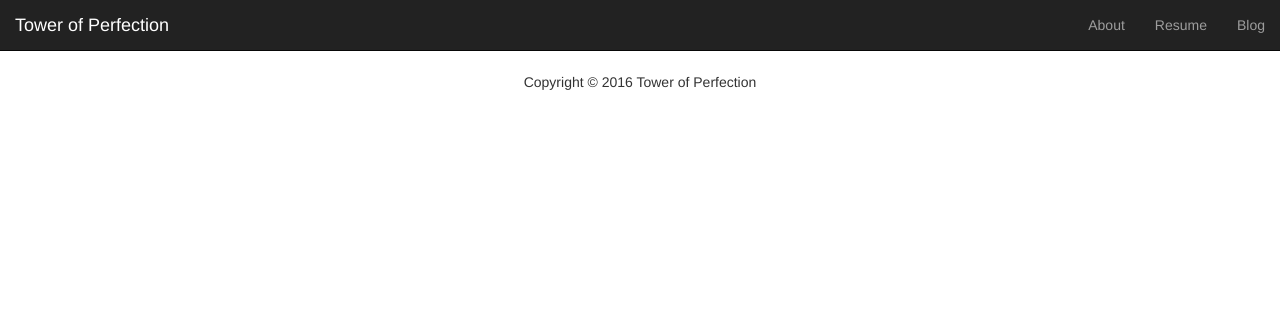
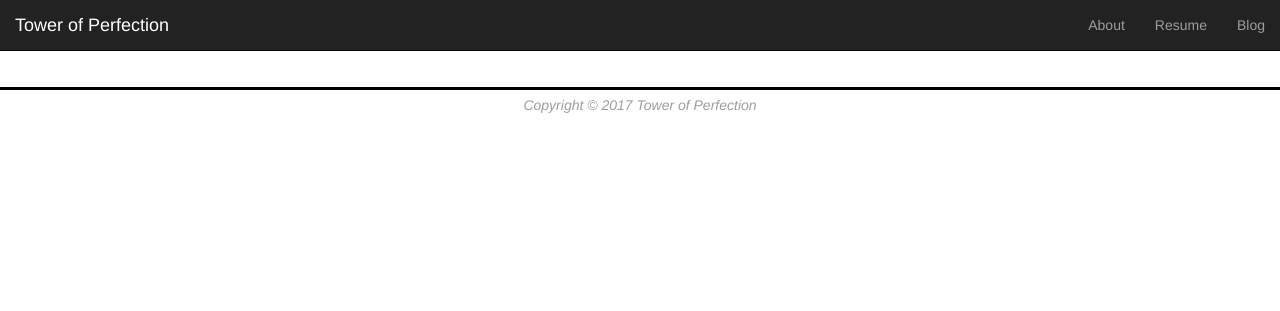
Before and after one commit to buzzbombnc/tower_of_perfection, a Django app: page /blog/ in a window 1280 px wide. Shown: the top 311 px of the page. Run offline with Django 3.2, Linux system fonts and the light colour scheme; data that the repository does not hold is empty; parts of the project's set-up code (start-up, migrations or seed data) failed here and were passed over; some libraries are stand-ins or nearby versions.

Commit message:
Tweak copyright display.

```diff
--- a/project_static/css/top.css
+++ b/project_static/css/top.css
@@ -1 +1,10 @@
 /* top.css */
+div.page-footer {
+  width: 100%;
+  margin-top: 15px;
+  border-top: 3px #000 solid;
+  padding-top: 5px;
+  text-align: center;
+  font-style: italic;
+  color: rgb(157, 157, 157);
+}
--- a/templates/master.html
+++ b/templates/master.html
@@ -41,11 +41,10 @@
 
     <div class="container-fluid">
         {% block body %}{% endblock %}
-
-        <footer>
-            <p class="text-center">Copyright &copy; 2016 Tower of Perfection</p>
-        </footer>
     </div>
+    <footer>
+        <div class="page-footer">Copyright &copy; 2017 Tower of Perfection</div>
+    </footer>
 
     <script src="https://code.jquery.com/jquery-3.1.1.min.js" integrity="sha256-hVVnYaiADRTO2PzUGmuLJr8BLUSjGIZsDYGmIJLv2b8=" crossorigin="anonymous"></script>
     <script src="https://maxcdn.bootstrapcdn.com/bootstrap/3.3.7/js/bootstrap.min.js" integrity="sha384-Tc5IQib027qvyjSMfHjOMaLkfuWVxZxUPnCJA7l2mCWNIpG9mGCD8wGNIcPD7Txa" crossorigin="anonymous"></script>
```
